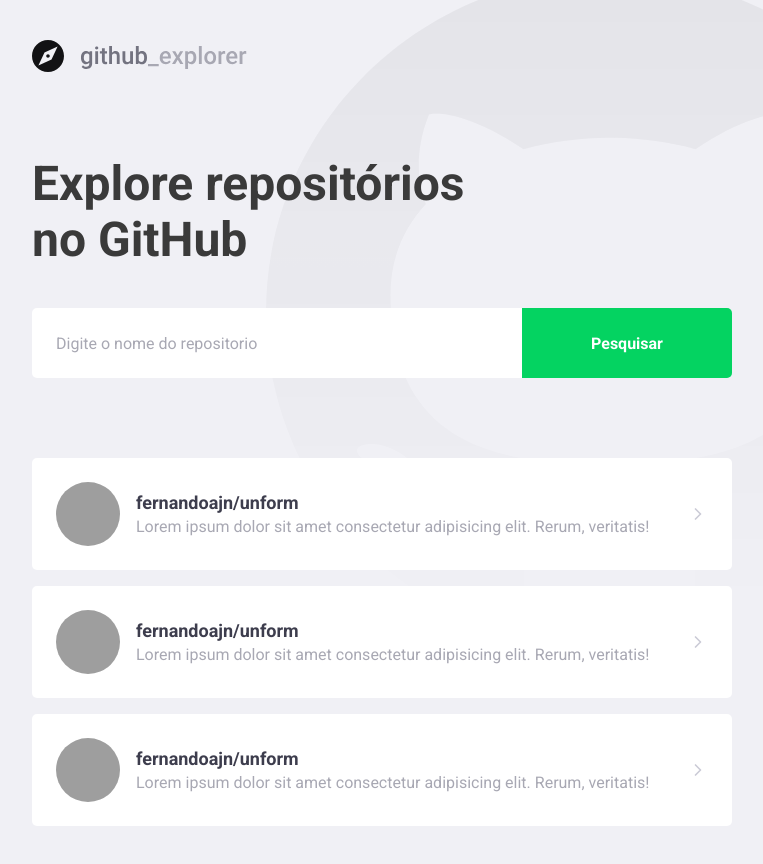
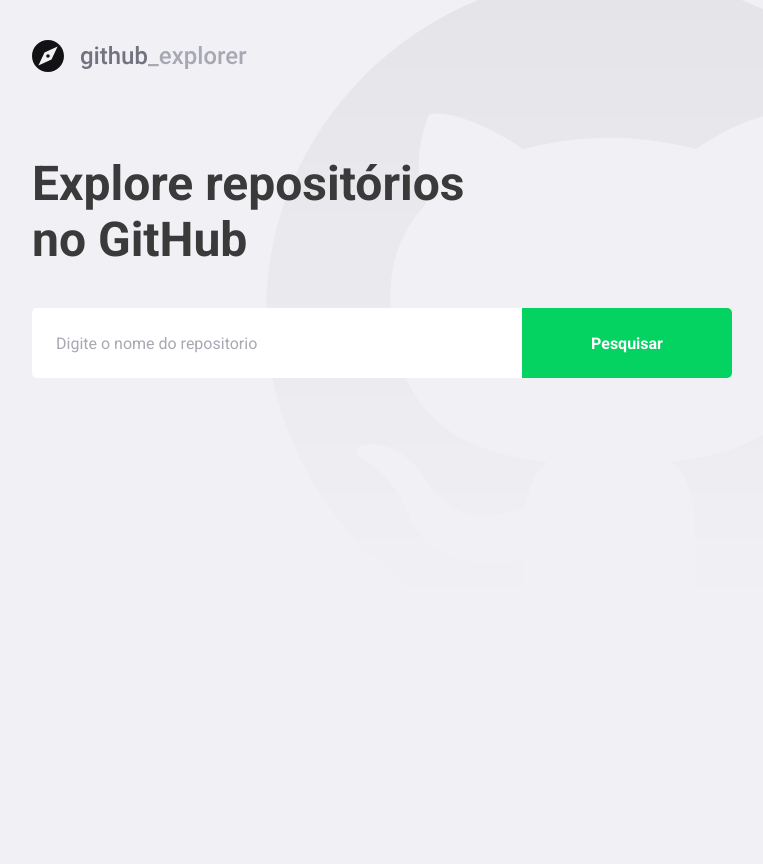
Before and after one commit to fernandoajn/github-explorer, a React (Create React App) app: page / in a window 1280 px wide. Shown: the whole page, without its empty margins (148-911 px from the left). After the commit the page ends 800 px from the top, so only its background shows below. Built offline with nearby package versions, Linux system fonts and the light colour scheme; grey boxes are pictures that could not be loaded.

Commit message:
fetching api

```diff
--- a/package.json
+++ b/package.json
@@ -10,6 +10,7 @@
     "@types/node": "^12.0.0",
     "@types/react": "^16.9.0",
     "@types/react-dom": "^16.9.0",
+    "axios": "^0.19.2",
     "polished": "^3.5.2",
     "react": "^16.13.1",
     "react-dom": "^16.13.1",
--- a/src/pages/Dashboard/index.tsx
+++ b/src/pages/Dashboard/index.tsx
@@ -1,69 +1,67 @@
-import React from 'react';
+import React, { useState, FormEvent } from 'react';
 import { FiChevronRight } from 'react-icons/fi';
+import api from '../../services/api';
 
 import logo from '../../assets/logo.svg';
 
 import { Title, Form, Repositories } from './styles';
 
+interface Repository {
+  // Não precisa colocar a tipagem de tudo que o repositório vai ter
+  full_name: string;
+  description: string;
+  owner: {
+    login: string;
+    avatar_url: string;
+  };
+}
+
 const Dashboard: React.FC = () => {
+  const [newRepo, setNewRepo] = useState('');
+  const [repositories, setRepositories] = useState<Repository[]>([]);
+
+  async function handleAddRepository(
+    event: FormEvent<HTMLFormElement>,
+  ): Promise<void> {
+    event.preventDefault();
+
+    const response = await api.get<Repository>(`/repos/${newRepo}`);
+
+    const repository = response.data;
+
+    setRepositories([...repositories, repository]);
+    setNewRepo('');
+  }
+
   return (
     <>
       <img src={logo} alt="GitHub Explorer" />
       <Title>Explore repositórios no GitHub</Title>
 
-      <Form>
-        <input placeholder="Digite o nome do repositorio" />
+      <Form onSubmit={handleAddRepository}>
+        <input
+          value={newRepo}
+          onChange={(e) => setNewRepo(e.target.value)}
+          placeholder="Digite o nome do repositorio"
+        />
         <button type="submit">Pesquisar</button>
       </Form>
 
       <Repositories>
-        <a href="teste">
+        {repositories.map((repository) => (
+          <a key={repository.full_name} href="teste">
             <img
-            src="https://avatars0.githubusercontent.com/u/29006087?s=460&u=957bb2b8b8a794b7acd937fde2ed03f1281bbffb&v=4"
-            alt="Avatar"
+              src={repository.owner.avatar_url}
+              alt={repository.owner.login}
             />
             <div>
-            <strong>fernandoajn/unform</strong>
-            <p>
-              Lorem ipsum dolor sit amet consectetur adipisicing elit. Rerum,
-              veritatis!
-            </p>
+              <strong>{repository.full_name}</strong>
+              <p>{repository.description}</p>
             </div>
 
             <FiChevronRight size={20} />
           </a>
-
-        <a href="teste">
-          <img
-            src="https://avatars0.githubusercontent.com/u/29006087?s=460&u=957bb2b8b8a794b7acd937fde2ed03f1281bbffb&v=4"
-            alt="Avatar"
-          />
-          <div>
-            <strong>fernandoajn/unform</strong>
-            <p>
-              Lorem ipsum dolor sit amet consectetur adipisicing elit. Rerum,
-              veritatis!
-            </p>
-          </div>
-
-          <FiChevronRight size={20} />
-        </a>
-
-        <a href="teste">
-          <img
-            src="https://avatars0.githubusercontent.com/u/29006087?s=460&u=957bb2b8b8a794b7acd937fde2ed03f1281bbffb&v=4"
-            alt="Avatar"
-          />
-          <div>
-            <strong>fernandoajn/unform</strong>
-            <p>
-              Lorem ipsum dolor sit amet consectetur adipisicing elit. Rerum,
-              veritatis!
-            </p>
-          </div>
-
-          <FiChevronRight size={20} />
-        </a>
+        ))}
       </Repositories>
     </>
   );
--- a/src/pages/Dashboard/styles.ts
+++ b/src/pages/Dashboard/styles.ts
@@ -75,7 +75,8 @@
     }
 
     div {
-      margin-left: 16px;
+      margin: 0 16px;
+      flex: 1;
 
       strong {
         font-size: 18px;
--- /dev/null
+++ b/src/services/api.ts
@@ -0,0 +1,7 @@
+import axios from 'axios';
+
+const api = axios.create({
+  baseURL: 'https://api.github.com',
+});
+
+export default api;
```
Also changed, not shown: 1 other file (tests, documents, lock files or other folders). Lines whose indentation alone changed are shown as unchanged.
